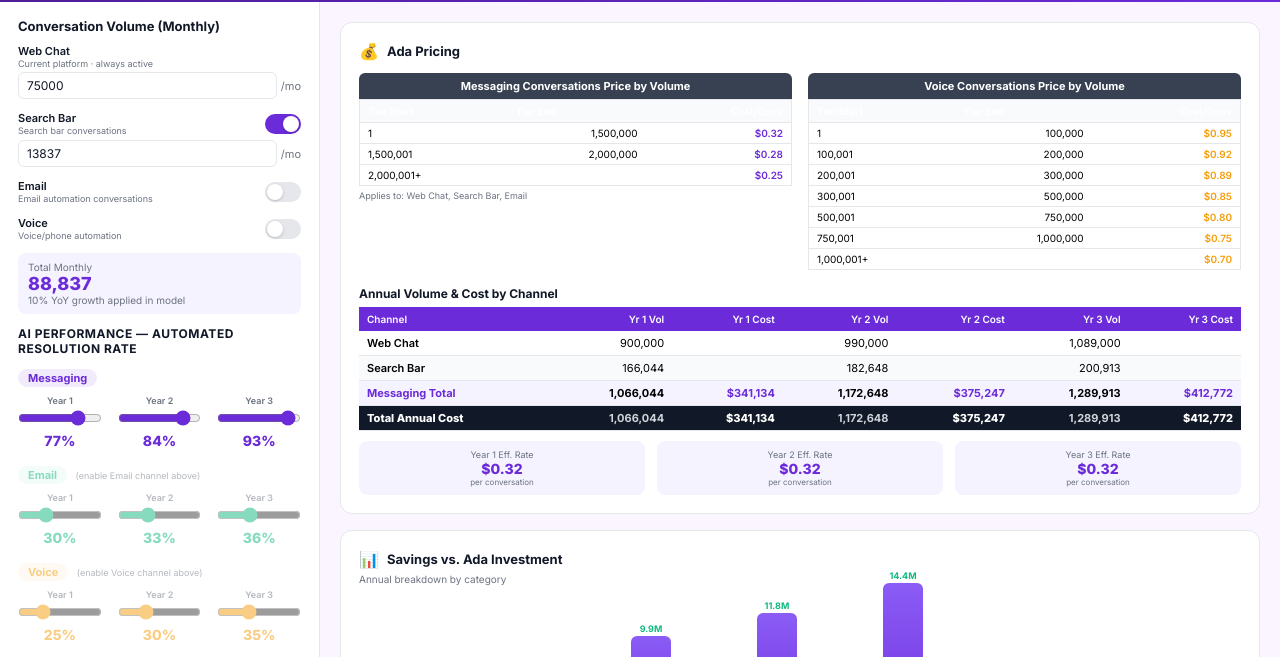
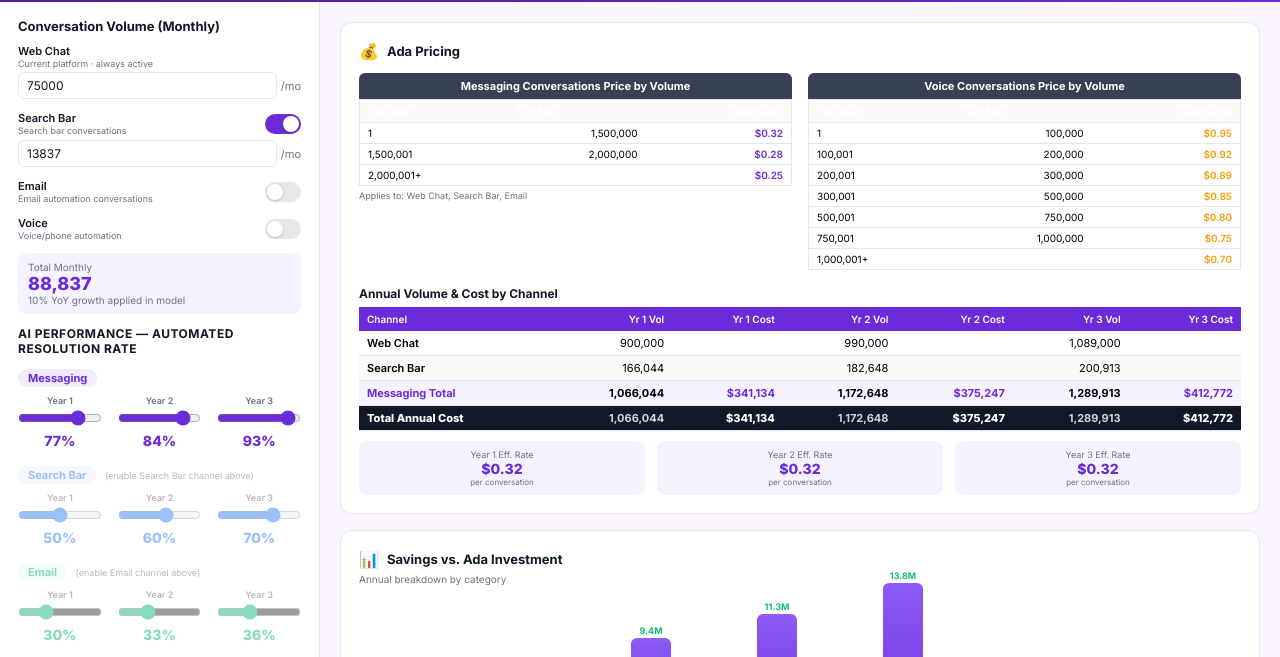
Before and after one commit to rutaa-rev/iHerb---Pricing-, a plain HTML site: page index.html in a window 1280 px wide. Shown: the part 65-722 px from the top of the page. Drawn offline with Linux system fonts and the light colour scheme.

Commit message:
Update index.html

```diff
--- a/index.html
+++ b/index.html
@@ -125,6 +125,16 @@ table tbody td:not(:first-child){text-align:right}
       </div>
     </div>
 
+    <div class="ar-section" id="sbAR" style="opacity:.5">
+      <span class="ar-label" style="color:#3B82F6;background:#3B82F618">Search Bar</span>
+      <span style="font-size:9px;color:var(--GY);margin-left:4px">(enable Search Bar channel above)</span>
+      <div class="ar-sliders">
+        <div><div class="yr">Year 1</div><input type="range" min="0" max="100" value="50" id="s1" oninput="calc()" style="accent-color:#3B82F6"><div class="pct" style="color:#3B82F6" id="s1v">50%</div></div>
+        <div><div class="yr">Year 2</div><input type="range" min="0" max="100" value="60" id="s2" oninput="calc()" style="accent-color:#3B82F6"><div class="pct" style="color:#3B82F6" id="s2v">60%</div></div>
+        <div><div class="yr">Year 3</div><input type="range" min="0" max="100" value="70" id="s3" oninput="calc()" style="accent-color:#3B82F6"><div class="pct" style="color:#3B82F6" id="s3v">70%</div></div>
+      </div>
+    </div>
+
     <div class="ar-section" id="emlAR" style="opacity:.5">
       <span class="ar-label" style="color:var(--GR);background:#10b98118">Email</span>
       <span style="font-size:9px;color:var(--GY);margin-left:4px">(enable Email channel above)</span>
@@ -187,7 +197,7 @@ table tbody td:not(:first-child){text-align:right}
         </div>
       </div>
 
-      <div style="font-size:12px;font-weight:700;color:var(--D);margin-bottom:6px">Annual Volume & Cost by Channel</div>
+      <div style="font-size:12px;font-weight:700;color:var(--D);margin-bottom:6px">Annual Volume &amp; Cost by Channel</div>
       <table><thead><tr><th>Channel</th><th>Yr 1 Vol</th><th>Yr 1 Cost</th><th>Yr 2 Vol</th><th>Yr 2 Cost</th><th>Yr 3 Vol</th><th>Yr 3 Cost</th></tr></thead>
       <tbody id="pricingBody"></tbody></table>
 
@@ -234,6 +244,7 @@ function toggleApp(){
   document.getElementById('appToggle').style.background=appOn?'var(--P)':'var(--BD)';
   document.getElementById('appToggle').querySelector('.dot').style.left=appOn?'18px':'2px';
   document.getElementById('appInput').style.display=appOn?'flex':'none';
+  if(appOn)document.getElementById('sbAR').style.opacity=1;else document.getElementById('sbAR').style.opacity=.5;
   if(!appOn)document.getElementById('appVol').value=0;else document.getElementById('appVol').value=13837;
   calc();
 }
@@ -281,11 +292,10 @@ function calcVoiceCost(v){
 
 function calc(){
   var web=gv('web'),app=gv('appVol'),eml=gv('emlVol'),voi=gv('voiVol');
-  var m1=gv('m1'),m2=gv('m2'),m3=gv('m3'),e1=gv('e1'),e2=gv('e2'),e3=gv('e3'),v1=gv('v1'),v2=gv('v2'),v3=gv('v3');
+  var m1=gv('m1'),m2=gv('m2'),m3=gv('m3'),s1=gv('s1'),s2=gv('s2'),s3=gv('s3'),e1=gv('e1'),e2=gv('e2'),e3=gv('e3'),v1=gv('v1'),v2=gv('v2'),v3=gv('v3');
   var cpc=gv('cpc'),gr=gv('growth')/100,vs=gv('vendor');
 
-  // Update AR labels
-  ['m1','m2','m3','e1','e2','e3','v1','v2','v3'].forEach(function(id){
+  ['m1','m2','m3','s1','s2','s3','e1','e2','e3','v1','v2','v3'].forEach(function(id){
     document.getElementById(id+'v').textContent=gv(id)+'%';
   });
 
@@ -294,22 +304,22 @@ function calc(){
   document.getElementById('growthLabel').textContent=Math.round(gr*100);
   document.getElementById('volSub').textContent=Math.round(gr*100)+'% YoY growth applied to Year 1 inputs';
 
-  var mMo=web+app,eMo=eml,vMo=voi;
+  var mMo=web,sMo=app,eMo=eml,vMo=voi;
   var mY=[mMo*12,Math.round(mMo*12*(1+gr)),Math.round(mMo*12*Math.pow(1+gr,2))];
+  var sY=[sMo*12,Math.round(sMo*12*(1+gr)),Math.round(sMo*12*Math.pow(1+gr,2))];
   var eY=[eMo*12,Math.round(eMo*12*(1+gr)),Math.round(eMo*12*Math.pow(1+gr,2))];
   var vY=[vMo*12,Math.round(vMo*12*(1+gr)),Math.round(vMo*12*Math.pow(1+gr,2))];
-  var tY=[mY[0]+eY[0]+vY[0],mY[1]+eY[1]+vY[1],mY[2]+eY[2]+vY[2]];
+  var tY=[mY[0]+sY[0]+eY[0]+vY[0],mY[1]+sY[1]+eY[1]+vY[1],mY[2]+sY[2]+eY[2]+vY[2]];
 
-  var mAR=[m1/100,m2/100,m3/100],eAR=[e1/100,e2/100,e3/100],vAR=[v1/100,v2/100,v3/100];
+  var mAR=[m1/100,m2/100,m3/100],sAR=[s1/100,s2/100,s3/100],eAR=[e1/100,e2/100,e3/100],vAR=[v1/100,v2/100,v3/100];
   var resY=[],humY=[],savY=[],venY=[vs,0,0],groY=[],netY=[];
   for(var i=0;i<3;i++){
-    resY[i]=Math.round(mY[i]*mAR[i]+eY[i]*eAR[i]+vY[i]*vAR[i]);
+    resY[i]=Math.round(mY[i]*mAR[i]+sY[i]*sAR[i]+eY[i]*eAR[i]+vY[i]*vAR[i]);
     humY[i]=tY[i]-resY[i];
     savY[i]=resY[i]*cpc;
     groY[i]=savY[i]+venY[i];
   }
 
-  // Pricing
   var wAY=[web*12,Math.round(web*12*(1+gr)),Math.round(web*12*Math.pow(1+gr,2))];
   var aAY=[app*12,Math.round(app*12*(1+gr)),Math.round(app*12*Math.pow(1+gr,2))];
   var eAY=[eml*12,Math.round(eml*12*(1+gr)),Math.round(eml*12*Math.pow(1+gr,2))];
@@ -347,7 +357,6 @@ function calc(){
   var mx=Math.max(groY[0],groY[1],groY[2],adaY[0],adaY[1],adaY[2],1);
   var bH=function(v){return Math.max(4,(v/mx)*170);};
   var ch='<div style="position:absolute;bottom:28px;left:0;right:0;border-top:1px dashed var(--BD)"></div>';
-  var cl='';
   for(var i=0;i<3;i++){
     ch+='<div style="text-align:center"><div style="display:flex;gap:6px;align-items:flex-end;justify-content:center">';
     ch+='<div style="display:flex;flex-direction:column;align-items:center"><div style="font-size:9px;color:var(--GR);font-weight:700;margin-bottom:2px">'+fK(groY[i])+'</div><div style="width:40px;height:'+bH(groY[i])+'px;background:linear-gradient(180deg,var(--PL),var(--P));border-radius:6px 6px 0 0"></div></div>';
```
